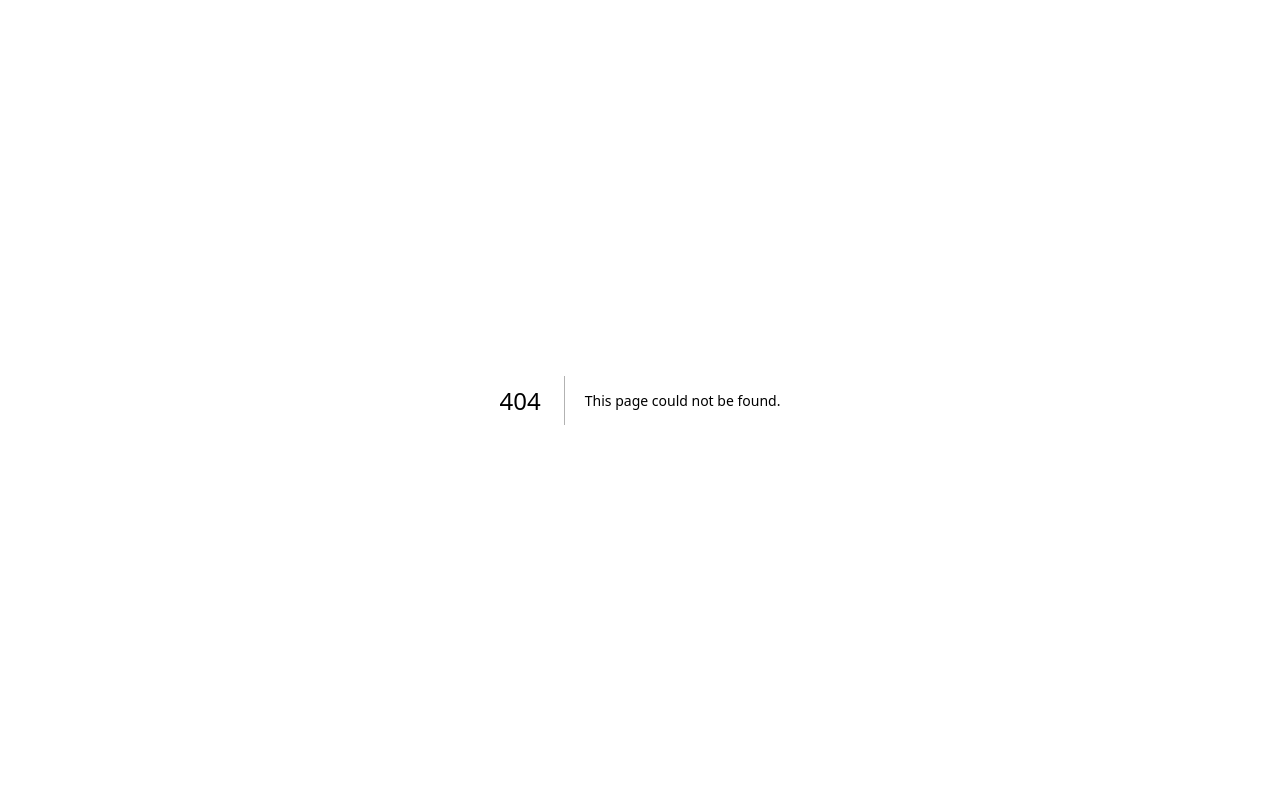
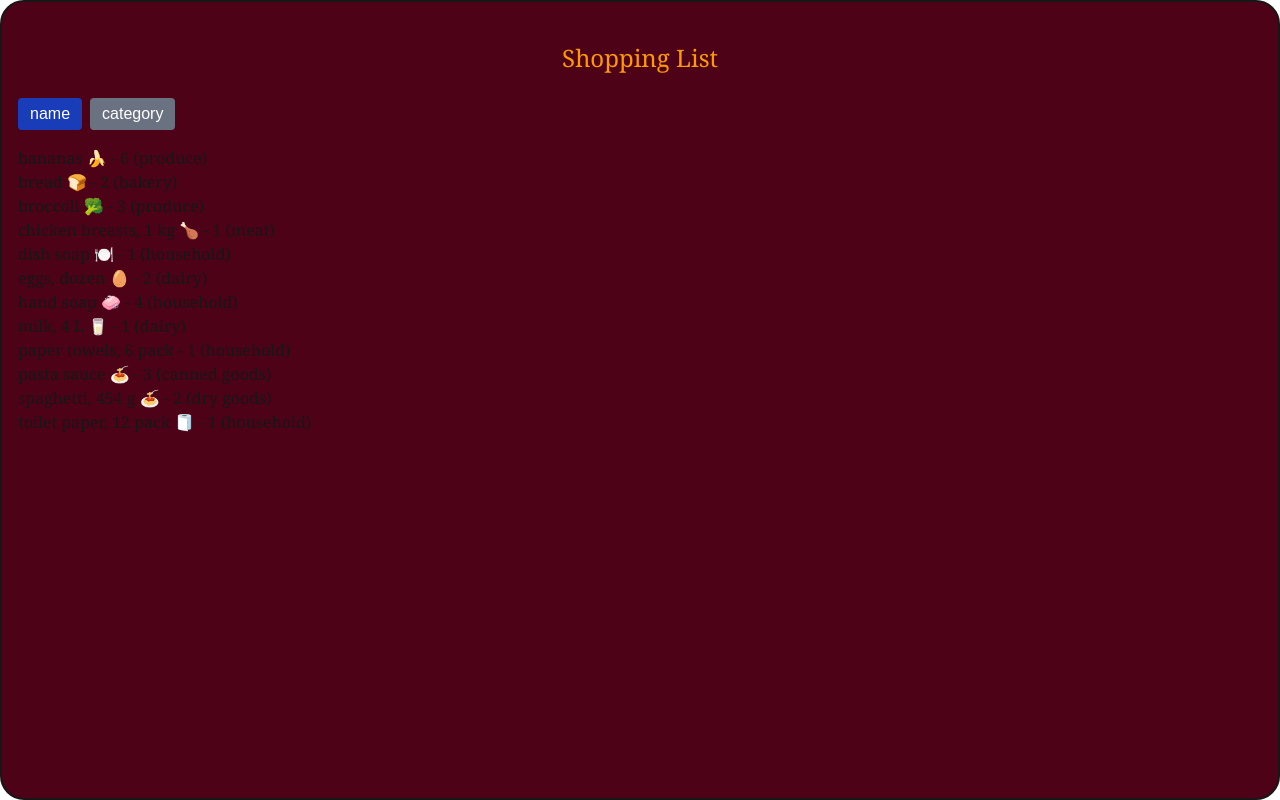
Before and after one commit to CodyLeblanc13/cprg306-assignments, a Next.js app: page /week-6 in a window 1280 px wide. Before the commit this address had no page. Built offline with nearby package versions, Linux system fonts and the light colour scheme.

Commit message:
Ahmed Yassine Messaoudi's Work for assignment 6

```diff
--- /dev/null
+++ b/app/week-6/item-list.js
@@ -0,0 +1,38 @@
+"use client";
+import Item from "./item";
+import {useState} from "react";
+import items from "./items.json";
+
+export default function ItemList() {
+
+    const [sortBy, setSortBy] = useState("name");
+
+    const sortedItems = [...items].sort((a, b) => {
+        if (sortBy === "name") {
+            return a.name.localeCompare(b.name);
+        }
+        else if (sortBy === "category") {
+            return a.category.localeCompare(b.category);
+        }
+        return 0;
+    });
+
+    return(
+        <div>
+            <div className="mb-4">
+                <button onClick={() => setSortBy("name")} className={`px-3 py-1 mr-2 rounded text-white ${sortBy === "name" ? "bg-blue-800" : "bg-gray-500"}`}>name</button>
+                <button onClick={() => setSortBy("category")} className={`px-3 py-1 mr-2 rounded text-white ${sortBy === "category" ? "bg-blue-800" : "bg-gray-500"}`}>category</button>
+            </div>
+            <ul>
+                {sortedItems.map((item) => (
+                    <Item
+                        key={item.id}
+                        name={item.name}
+                        quantity={item.quantity}
+                        category={item.category}
+                    />
+                ))}
+            </ul>
+        </div>
+    )
+}
--- /dev/null
+++ b/app/week-6/item.js
@@ -0,0 +1,5 @@
+export default function Item(props) {
+    return(
+        <li className="font-serif">{props.name} - {props.quantity}  ({props.category})</li>
+    );
+}
--- /dev/null
+++ b/app/week-6/items.json
@@ -0,0 +1,74 @@
+[
+  {
+    "id": "1h2GJKH12gkHG31h1H",
+    "name": "milk, 4 L 🥛",
+    "quantity": 1,
+    "category": "dairy"
+  },
+  {
+    "id": "2KJH3k2j3H1k2J3K1H",
+    "name": "bread 🍞",
+    "quantity": 2,
+    "category": "bakery"
+  },
+  {
+    "id": "3h2KJH3k2j3H1k2J3",
+    "name": "eggs, dozen 🥚",
+    "quantity": 2,
+    "category": "dairy"
+  },
+  {
+    "id": "4k2J3K1H2GJKH12gk",
+    "name": "bananas 🍌",
+    "quantity": 6,
+    "category": "produce"
+  },
+  {
+    "id": "5H1h1H2KJH3k2j3H",
+    "name": "broccoli 🥦",
+    "quantity": 3,
+    "category": "produce"
+  },
+  {
+    "id": "6H1k2J3K1H2GJKH1",
+    "name": "chicken breasts, 1 kg 🍗",
+    "quantity": 1,
+    "category": "meat"
+  },
+  {
+    "id": "7gkHG31h1H2KJH3k",
+    "name": "pasta sauce 🍝",
+    "quantity": 3,
+    "category": "canned goods"
+  },
+  {
+    "id": "8j3H1k2J3K1H2GJK",
+    "name": "spaghetti, 454 g 🍝",
+    "quantity": 2,
+    "category": "dry goods"
+  },
+  {
+    "id": "9H12gkHG31h1H2KJ",
+    "name": "toilet paper, 12 pack 🧻",
+    "quantity": 1,
+    "category": "household"
+  },
+  {
+    "id": "10H3k2j3H1k2J3K1",
+    "name": "paper towels, 6 pack",
+    "quantity": 1,
+    "category": "household"
+  },
+  {
+    "id": "11k2J3K1H2GJKH12",
+    "name": "dish soap 🍽️",
+    "quantity": 1,
+    "category": "household"
+  },
+  {
+    "id": "12GJKH12gkHG31h1",
+    "name": "hand soap 🧼",
+    "quantity": 4,
+    "category": "household"
+  }
+]
--- /dev/null
+++ b/app/week-6/page.js
@@ -0,0 +1,10 @@
+import ItemList from "./item-list";
+
+export default function Page() {
+    return(
+        <main className="mx-auto min-h-screen bg-rose-950 bg-blend-saturation p-4 border-2 rounded-3xl">
+            <h1 className="text-center m-6 font-serif text-2xl text-amber-500">Shopping List</h1>
+            <ItemList/>
+        </main>
+    )
+}
```
